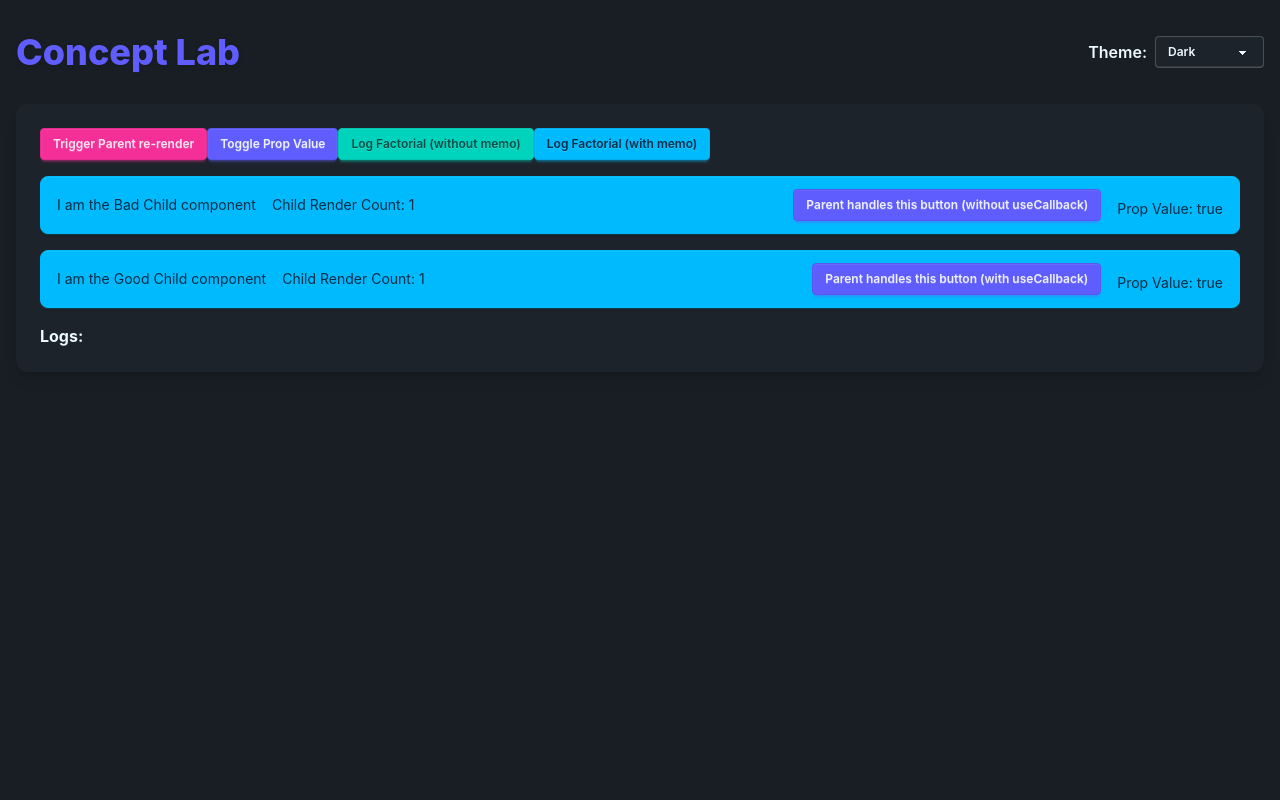
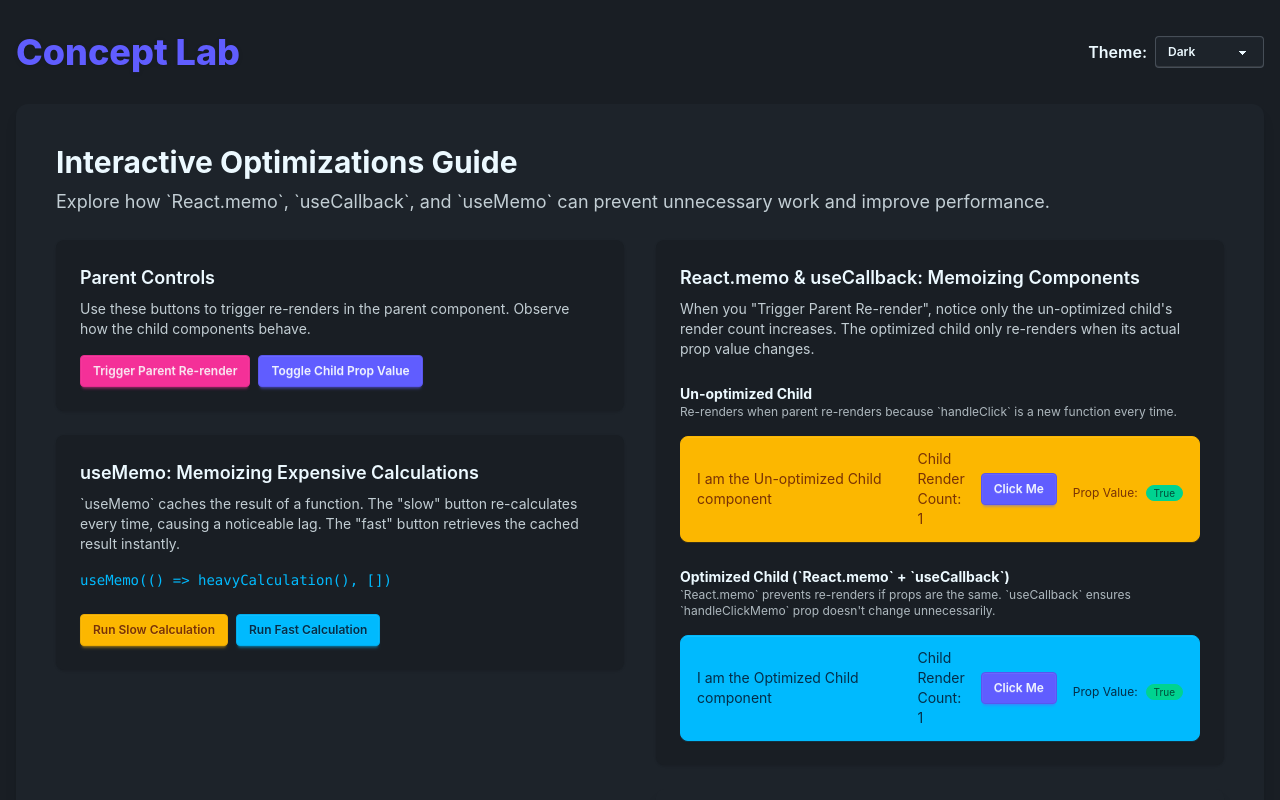
Before and after one commit to SSlimShady/concept-lab, a Next.js app in the folder apps/frontend/: page /react/optimizations in a window 1280 px wide. Shown: the top 800 px of the page. Built offline with nearby package versions, Linux system fonts and the light colour scheme.

Commit message:
react optimization ui improve

```diff
--- a/apps/frontend/app/react/optimizations/page.tsx
+++ b/apps/frontend/app/react/optimizations/page.tsx
@@ -2,32 +2,39 @@
 import React, { useMemo } from "react";
 import { useCallback, useEffect, useRef, useState } from "react";
 
-function ChildExample({
+function UnoptimizedChild({
   handleClick,
   boolValue = true,
 }: {
   handleClick: (text: string) => void;
   boolValue: boolean;
 }) {
-  const childRenderCount = useRef(0);
-  childRenderCount.current += 1;
+  const renderCount = useRef(0);
+  renderCount.current += 1;
 
   return (
-    <div className="alert alert-info mt-4">
-      <span>I am the Bad Child component</span>
-      <p>Child Render Count: {childRenderCount.current}</p>
+    <div className="alert alert-warning mt-4">
+      <span>I am the Un-optimized Child component</span>
+      <p>Child Render Count: {renderCount.current}</p>
       <button
         className="btn btn-primary btn-sm"
         onClick={handleClick.bind(null, "Bad")}
       >
-        Parent handles this button (without useCallback)
+        Click Me
       </button>
-      <p className="mt-2 ">Prop Value: {boolValue.toString()}</p>
+      <div className="mt-2 flex items-center gap-2">
+        <span className="text-xs">Prop Value:</span>
+        {boolValue ? (
+          <div className="badge badge-success badge-xs">True</div>
+        ) : (
+          <div className="badge badge-ghost badge-xs">False</div>
+        )}
+      </div>
     </div>
   );
 }
 
-const ChildMemoExample = React.memo(
+const OptimizedChild = React.memo(
   ({
     handleClickMemo,
     boolValue = true,
@@ -35,17 +42,24 @@ const ChildMemoExample = React.memo(
     handleClickMemo: () => void;
     boolValue: boolean;
   }) => {
-    const childRenderCount = useRef(0);
-    childRenderCount.current += 1;
+    const renderCount = useRef(0);
+    renderCount.current += 1;
 
     return (
       <div className="alert alert-info mt-4">
-        <span>I am the Good Child component</span>
-        <p>Child Render Count: {childRenderCount.current}</p>
+        <span>I am the Optimized Child component</span>
+        <p>Child Render Count: {renderCount.current}</p>
         <button className="btn btn-primary btn-sm" onClick={handleClickMemo}>
-          Parent handles this button (with useCallback)
+          Click Me
         </button>
-        <p className="mt-2 ">Prop Value: {boolValue.toString()}</p>
+        <div className="mt-2 flex items-center gap-2">
+          <span className="text-xs">Prop Value:</span>
+          {boolValue ? (
+            <div className="badge badge-success badge-xs">True</div>
+          ) : (
+            <div className="badge badge-ghost badge-xs">False</div>
+          )}
+        </div>
       </div>
     );
   }
@@ -55,6 +69,7 @@ export const OptimizationGuide = () => {
   const [logs, setLogs] = useState<string[]>([]);
   const [dummyState, setDummyState] = useState(0);
   const [propValue, setPropValue] = useState(true);
+  const logContainerRef = useRef<HTMLDivElement>(null);
   const handleClick = (text: string) => {
     setLogs((prev) => [...prev, `${text} Child button clicked`]);
   };
@@ -63,66 +78,173 @@ export const OptimizationGuide = () => {
     setLogs((prev) => [...prev, `Child button clicked (memoized) `]);
   }, []);
 
-  const factorial = (n = 500) => {
+  const heavyCalculation = (n = 3000) => {
     let result = 1;
+    // This loop is intentionally slow to simulate a heavy, blocking calculation.
     for (let i = 1; i <= n; i++) {
-      // simulate heavy work
-      for (let j = 0; j < 10000000; j++) {}
+      for (let j = 0; j < 1000000; j++) {}
       result *= i;
     }
+    setLogs((prev) => [
+      ...prev,
+      `[Heavy Calculation Ran] Result is a large number.`,
+    ]);
     return result;
   };
 
-  const memoFactorial = useMemo(() => factorial(), []);
+  // useMemo caches the result of the heavy calculation.
+  // It will only re-run if its dependencies (none in this case) change.
+  const memoizedCalculation = useMemo(() => heavyCalculation(), []);
 
-  const logSlowFactorial = () => {
-    setLogs((prev) => [...prev, `Factorial result: ${factorial()}`]);
-  };
+  useEffect(() => {
+    if (logContainerRef.current) {
+      logContainerRef.current.scrollTop = logContainerRef.current.scrollHeight;
+    }
+  }, [logs]);
 
-  const logFastFactorial = () => {
-    setLogs((prev) => [...prev, `Memoized Factorial result: ${memoFactorial}`]);
-  };
   return (
-    <div>
+    <div className="container mx-auto p-4">
+      <h1 className="text-3xl font-bold mb-2">
+        Interactive Optimizations Guide
+      </h1>
+      <p className="mb-6 text-lg opacity-80">
+        Explore how `React.memo`, `useCallback`, and `useMemo` can prevent
+        unnecessary work and improve performance.
+      </p>
+
+      <div className="grid grid-cols-1 lg:grid-cols-2 gap-8">
+        {/* LEFT COLUMN - CONTROLS & EXPLANATIONS */}
+        <div className="flex flex-col gap-6">
+          <div className="card bg-base-200 shadow">
+            <div className="card-body">
+              <h2 className="card-title">Parent Controls</h2>
+              <p className="text-sm opacity-80">
+                Use these buttons to trigger re-renders in the parent component.
+                Observe how the child components behave.
+              </p>
+              <div className="card-actions mt-2">
                 <button
                   className="btn btn-secondary btn-sm"
                   onClick={() => setDummyState((s) => s + 1)}
                 >
-        Trigger Parent re-render
+                  Trigger Parent Re-render
                 </button>
                 <button
                   className="btn btn-primary btn-sm"
                   onClick={() => setPropValue((s) => !s)}
                 >
-        Toggle Prop Value
+                  Toggle Child Prop Value
+                </button>
+              </div>
+            </div>
+          </div>
+
+          <div className="card bg-base-200 shadow">
+            <div className="card-body">
+              <h2 className="card-title">
+                useMemo: Memoizing Expensive Calculations
+              </h2>
+              <p className="text-sm opacity-80">
+                `useMemo` caches the result of a function. The "slow" button
+                re-calculates every time, causing a noticeable lag. The "fast"
+                button retrieves the cached result instantly.
+              </p>
+              <code className="text-sm text-info my-2 block">
+                useMemo(() =&gt; heavyCalculation(), [])
+              </code>
+              <div className="card-actions mt-2">
+                <button
+                  className="btn btn-warning btn-sm"
+                  onClick={() => heavyCalculation()}
+                >
+                  Run Slow Calculation
                 </button>
                 <button
-        className="btn btn-accent btn-sm"
-        onClick={() => logSlowFactorial()}
+                  className="btn btn-info btn-sm"
+                  onClick={() => {
+                    // Access the memoized value
+                    const result = memoizedCalculation;
+                    setLogs((prev) => [
+                      ...prev,
+                      `[Memoized Result Accessed] Result is a large number.`,
+                    ]);
+                  }}
                 >
-        Log Factorial (without memo)
+                  Run Fast Calculation
                 </button>
+              </div>
+            </div>
+          </div>
+        </div>
 
-      <button
-        className="btn btn-info btn-sm"
-        onClick={() => logFastFactorial()}
-      >
-        Log Factorial (with memo)
-      </button>
-      <ChildExample boolValue={propValue} handleClick={handleClick} />
-      <ChildMemoExample
+        {/* RIGHT COLUMN - OUTPUT */}
+        <div className="flex flex-col gap-6">
+          <div className="card bg-base-200 shadow">
+            <div className="card-body">
+              <h2 className="card-title">
+                React.memo & useCallback: Memoizing Components
+              </h2>
+              <p className="text-sm opacity-80">
+                When you "Trigger Parent Re-render", notice only the
+                un-optimized child's render count increases. The optimized child
+                only re-renders when its actual prop value changes.
+              </p>
+
+              <div className="mt-4">
+                <h3 className="font-bold">Un-optimized Child</h3>
+                <p className="text-xs opacity-70">
+                  Re-renders when parent re-renders because `handleClick` is a
+                  new function every time.
+                </p>
+                <UnoptimizedChild
+                  boolValue={propValue}
+                  handleClick={handleClick}
+                />
+              </div>
+
+              <div className="mt-4">
+                <h3 className="font-bold">
+                  Optimized Child (`React.memo` + `useCallback`)
+                </h3>
+                <p className="text-xs opacity-70">
+                  `React.memo` prevents re-renders if props are the same.
+                  `useCallback` ensures `handleClickMemo` prop doesn't change
+                  unnecessarily.
+                </p>
+                <OptimizedChild
                   boolValue={propValue}
                   handleClickMemo={handleClickMemo}
                 />
-      <div className="mt-4">
-        <h3 className="font-bold">Logs:</h3>
-        <ul className="list-disc list-inside">
+              </div>
+            </div>
+          </div>
+
+          <div className="card bg-base-100 shadow-lg">
+            <div className="card-body">
+              <div className="flex justify-between items-center">
+                <h2 className="card-title">Logs</h2>
+                <button
+                  className="btn btn-ghost btn-xs"
+                  onClick={() => setLogs([])}
+                >
+                  Clear
+                </button>
+              </div>
+              <div
+                className="bg-neutral text-neutral-content rounded-lg p-3 mt-2 h-48 overflow-y-auto font-mono text-sm"
+                ref={logContainerRef}
+              >
+                <ul className="space-y-1">
                   {logs.map((log, index) => (
                     <li key={index}>{log}</li>
                   ))}
                 </ul>
               </div>
             </div>
+          </div>
+        </div>
+      </div>
+    </div>
   );
 };
 
```
Lines whose indentation alone changed are shown as unchanged.
